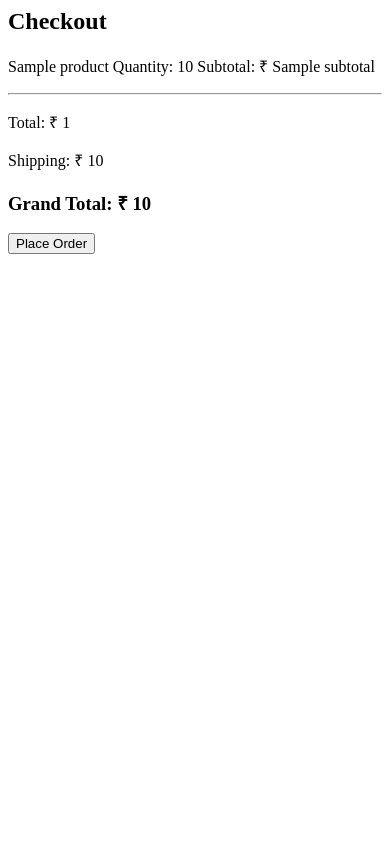
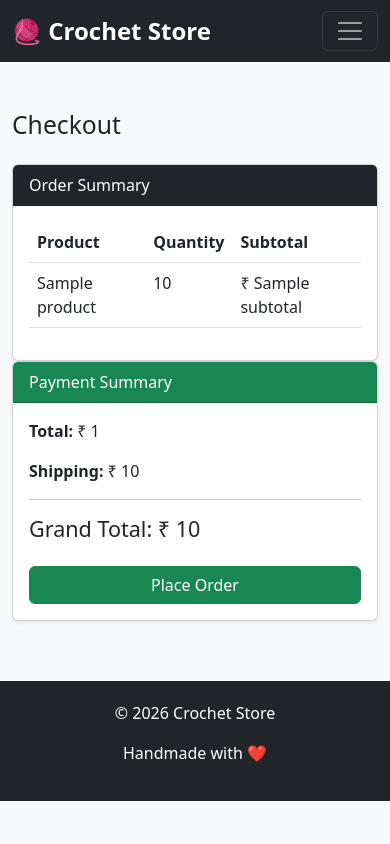
Before and after one commit to NumaMeman-cse/crochet_store, a Flask app: template templates/checkout.html in a window 390 px wide. Run offline with Flask 3, Linux system fonts and the light colour scheme; the template is opened without the code that fills it: most values are stand-ins (such as "Sample title", 1, 10 or a date in 2020).

Commit message:
Improved checkout page UI

```diff
--- a/templates/checkout.html
+++ b/templates/checkout.html
@@ -1,23 +1,92 @@
-<h2>Checkout</h2>
+{% extends "base.html" %}
+
+{% block content %}
+
+<h2 class="mb-4">Checkout</h2>
+
+<div class="row">
+
+<!-- ORDER SUMMARY -->
+
+<div class="col-md-8">
+
+<div class="card shadow-sm">
+
+<div class="card-header bg-dark text-white">
+Order Summary
+</div>
+
+<div class="card-body">
+
+<table class="table">
+
+<thead>
+<tr>
+<th>Product</th>
+<th>Quantity</th>
+<th>Subtotal</th>
+</tr>
+</thead>
+
+<tbody>
 
 {% for item in cart_items %}
 
-<p>
-{{item.product.name}}
-Quantity: {{item.quantity}}
-Subtotal: ₹ {{item.subtotal}}
-</p>
+<tr>
+<td>{{item.product.name}}</td>
+<td>{{item.quantity}}</td>
+<td>₹ {{item.subtotal}}</td>
+</tr>
 
 {% endfor %}
 
+</tbody>
+
+</table>
+
+</div>
+
+</div>
+
+</div>
+
+
+<!-- PAYMENT SUMMARY -->
+
+<div class="col-md-4">
+
+<div class="card shadow-sm">
+
+<div class="card-header bg-success text-white">
+Payment Summary
+</div>
+
+<div class="card-body">
+
+<p>
+<strong>Total:</strong> ₹ {{total_price}}
+</p>
+
+<p>
+<strong>Shipping:</strong> ₹ {{shipping_price}}
+</p>
+
 <hr>
 
-<p>Total: ₹ {{total_price}}</p>
+<h4>
+Grand Total: ₹ {{grand_total}}
+</h4>
 
-<p>Shipping: ₹ {{shipping_price}}</p>
+<a href="/place-order" class="btn btn-success w-100 mt-3">
+Place Order
+</a>
 
-<h3>Grand Total: ₹ {{grand_total}}</h3>
+</div>
 
-<a href="/place-order">
-<button>Place Order</button>
-</a>
+</div>
+
+</div>
+
+</div>
+
+{% endblock %}
```
